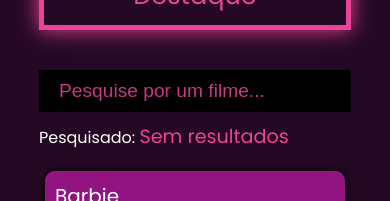
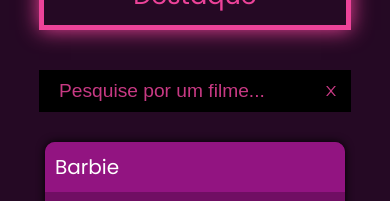
Before and after one commit to KevinWillyan456/barbie, a React (Vite) app: page / in a window 390 px wide. Shown: the part 188-389 px from the top of the page. Built offline with nearby package versions, Linux system fonts and the light colour scheme.

Commit message:
feat: animação no menu mobile e melhoria no input pesquisar

```diff
--- a/src/components/header/Header.css
+++ b/src/components/header/Header.css
@@ -45,6 +45,7 @@
     height: 100%;
 }
 .header .header-content .navbar-mobile {
+    animation: animation-navbar-mobile 200ms linear;
     position: absolute;
     top: calc(100% + 20px);
     right: 0;
@@ -57,6 +58,18 @@
     box-shadow: 0 0 5px black;
     color: white;
     list-style-type: none;
+}
+@keyframes animation-navbar-mobile {
+    from {
+        width: 0px;
+        height: 0px;
+        overflow: hidden;
+    }
+    to {
+        width: 188.08px;
+        height: 345px;
+        overflow: hidden;
+    }
 }
 @media (max-width: 1000px) {
     .header .header-content .navbar {
--- a/src/components/main/Main.css
+++ b/src/components/main/Main.css
@@ -3,6 +3,7 @@
     margin: 110px auto 0 auto;
 }
 .main-container .search-container {
+    position: relative;
     margin-bottom: 20px;
 }
 .main-container .search-container .search-input {
@@ -10,13 +11,21 @@
     font-size: 1.2rem;
     color: #ec4399;
     background-color: black;
-    padding: 10px 20px;
+    padding: 10px 40px 10px 20px;
     width: 100%;
     outline: none;
     margin-bottom: 10px;
 }
 .main-container .search-container .search-input::placeholder {
     color: #c73983;
+}
+.main-container .search-container .search-clear {
+    color: #c73983;
+    position: absolute;
+    top: 13px;
+    right: 12px;
+    cursor: pointer;
+    font-weight: bold;
 }
 .main-container .search-container .search-result {
     color: white;
--- a/src/components/main/Main.tsx
+++ b/src/components/main/Main.tsx
@@ -2,6 +2,7 @@
 import Filme from "../filme/Filme";
 import "./Main.css";
 import { MyDataContext, IData } from "../../context/MyDataContext";
+import { AiOutlineClose } from "react-icons/ai";
 
 const Main = () => {
     const [inputSearch, setInputSearch] = useState("");
@@ -50,14 +51,20 @@
                     className="search-input"
                     type="text"
                     placeholder="Pesquise por um filme..."
+                    value={inputSearch}
                     onChange={handleChange}
                 />
-                <div className="search-result">
-                    Pesquisado:{" "}
-                    <span>
-                        {inputSearch === "" ? "Sem resultados" : inputSearch}
-                    </span>
-                </div>
+                <AiOutlineClose
+                    className="search-clear"
+                    onClick={() => {
+                        setInputSearch("");
+                    }}
+                />
+                {inputSearch && (
+                    <div className="search-result">
+                        Pesquisado: <span>{inputSearch}</span>
+                    </div>
+                )}
             </div>
             <div className="main-content">
                 {filmes.map((item) => (
```
